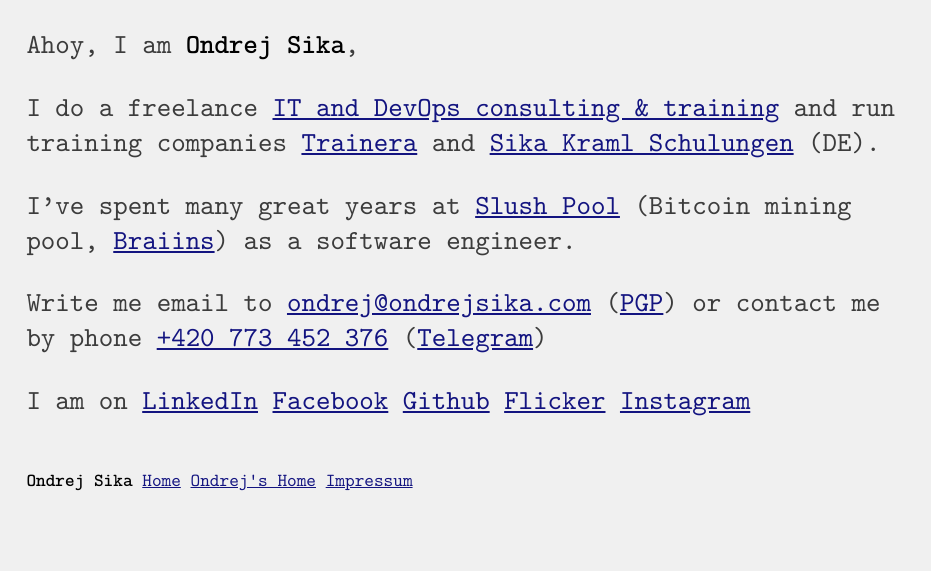
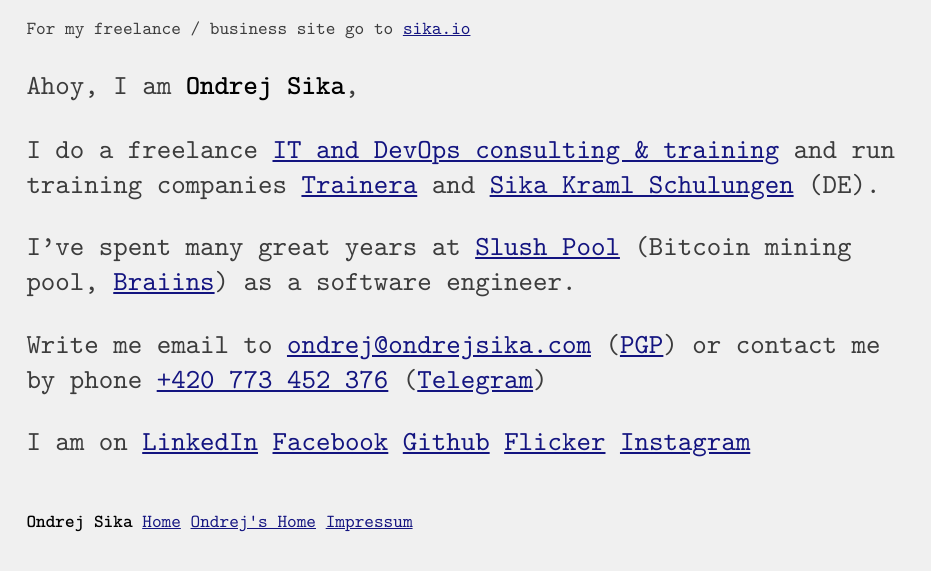
Before and after one commit to ondrejsika/ondrejsika.com, a Jekyll site: the page built from index.md, in a window 1280 px wide. Shown: the top 571 px of the page, without its empty margins (0-931 px from the left). Built offline with Jekyll 4.4.1, drawn with Linux system fonts in a browser that asks for light colours; some web fonts are replaced; comment, search, counter and statistics services are not loaded.

Commit message:
index - add "For my freelance / business site go to sika.io"

```diff
--- a/index.md
+++ b/index.md
@@ -3,6 +3,8 @@
 noheader: true
 nosignature: true
 ---
+
+For my freelance / business site go to [sika.io](https://sika.io)
 
 <div style="font-size: 1.5em" markdown="1">
 
```
